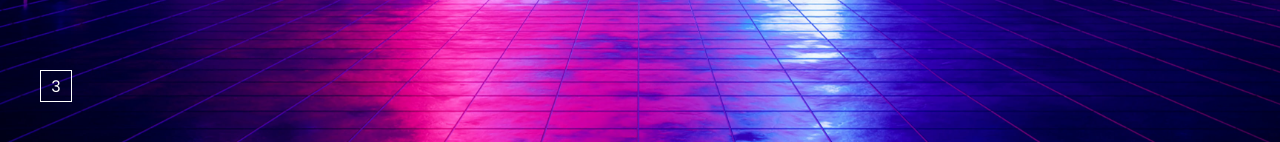
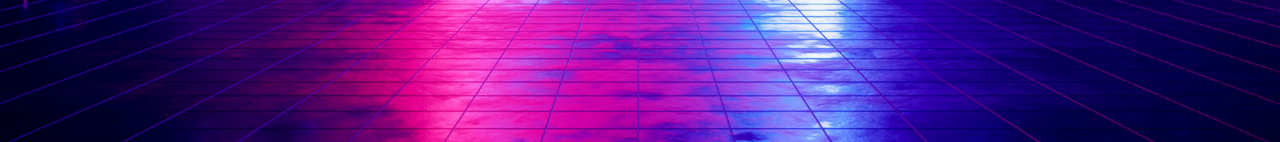
Before and after one commit to HuzaifaInshal/YtSongs, a React (Create React App) app in the folder frontend/: page /home in a window 1280 px wide. Shown: the part 658-800 px from the top of the page. Built offline with nearby package versions, Linux system fonts and the light colour scheme.

Commit message:
final-commit

```diff
--- a/frontend/src/components/Main.jsx
+++ b/frontend/src/components/Main.jsx
@@ -153,9 +153,9 @@ const Main = () => {
     </div>
     </div>
 
-    <div className="counter-holder">
+    {/* <div className="counter-holder">
     <p className='counter'>{count}</p>
-    </div>
+    </div> */}
     {/* <p className='counter1'>Currently visible heading: {visibleHeadingIndex !== null ? `Heading ${visibleHeadingIndex + 1}` : 'None'}</p> */}
     </div>
   )
```
Also changed, not shown: 7 other files (tests, documents, lock files or other folders).
